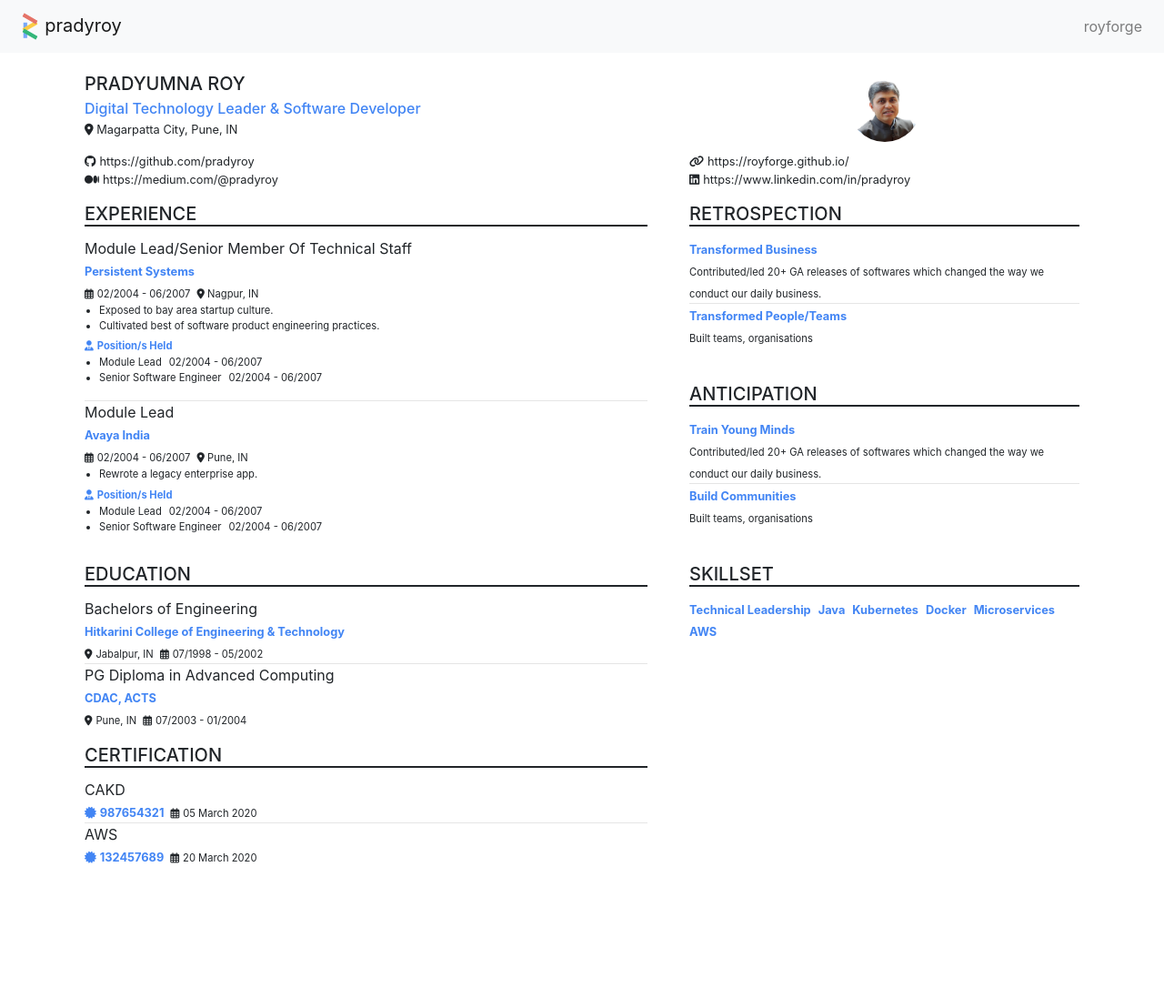
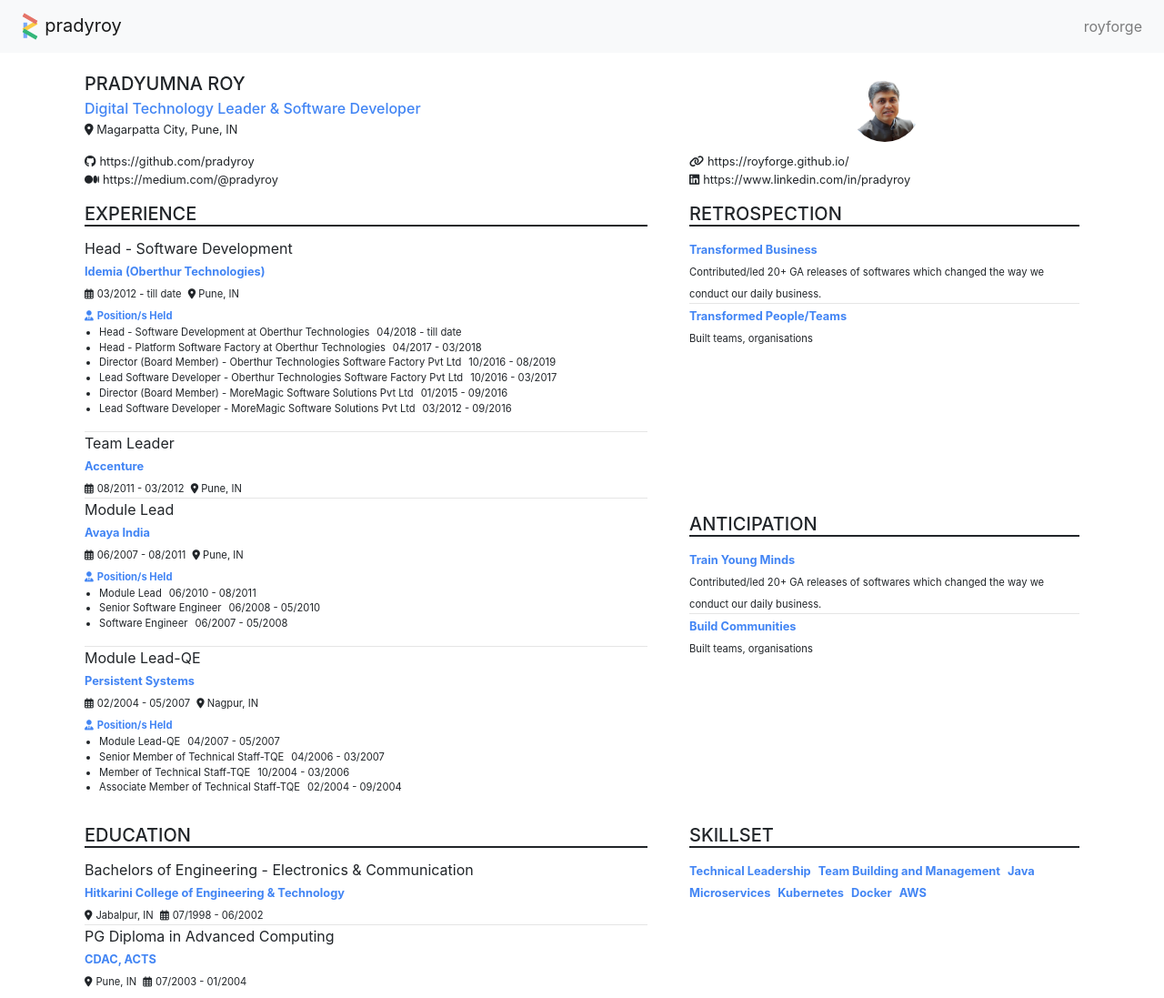
Before and after one commit to pradyroy/pradyroy.github.io, a Jekyll site: the page built from index.md, in a window 1280 px wide and 1097 px high. Shown: the whole window at 91% size. Built offline with Jekyll 4.4.1, drawn with Linux system fonts in a browser that asks for light colours; nearby versions of some CDN libraries.

Commit message:
employment details

```diff
--- a/_config.yml
+++ b/_config.yml
@@ -31,51 +31,77 @@ cv:
     website: "https://royforge.github.io/"
     linkedin: "https://www.linkedin.com/in/pradyroy"
   experience:
-  - lastpositionheld: Module Lead/Senior Member Of Technical Staff
-    company: "Persistent Systems"
-    location: "Nagpur, IN"
-    starttoenddate: "02/2004 - 06/2007"
+  - lastpositionheld: Head - Software Development
+    company: "Idemia (Oberthur Technologies)"
+    location: "Pune, IN"
+    starttoenddate: "03/2012 - till date"
     achievements:
-    - "Exposed to bay area startup culture."
-    - "Cultivated best of software product engineering practices."
     positionsheld:
-    - title: "Module Lead"
-      starttoenddate: "02/2004 - 06/2007"
-    - title: "Senior Software Engineer"
-      starttoenddate: "02/2004 - 06/2007"
+    - title: "Head - Software Development at Oberthur Technologies"
+      starttoenddate: "04/2018 - till date"
+    - title: "Head - Platform Software Factory at Oberthur Technologies"
+      starttoenddate: "04/2017 - 03/2018"
+    - title: "Director (Board Member) - Oberthur Technologies Software Factory Pvt Ltd"
+      starttoenddate: "10/2016 - 08/2019"
+    - title: "Lead Software Developer - Oberthur Technologies Software Factory Pvt Ltd"
+      starttoenddate: "10/2016 - 03/2017"
+    - title: "Director (Board Member) - MoreMagic Software Solutions Pvt Ltd"
+      starttoenddate: "01/2015 - 09/2016"
+    - title: "Lead Software Developer - MoreMagic Software Solutions Pvt Ltd"
+      starttoenddate: "03/2012 - 09/2016"
+  - lastpositionheld: Team Leader
+    company: "Accenture"
+    location: "Pune, IN"
+    starttoenddate: "08/2011 - 03/2012"
   - lastpositionheld: Module Lead
     company: "Avaya India"
     location: "Pune, IN"
-    starttoenddate: "02/2004 - 06/2007"
+    starttoenddate: "06/2007 - 08/2011"
     achievements:
-    - "Rewrote a legacy enterprise app."
     positionsheld:
     - title: "Module Lead"
-      starttoenddate: "02/2004 - 06/2007"
+      starttoenddate: "06/2010 - 08/2011"
     - title: "Senior Software Engineer"
-      starttoenddate: "02/2004 - 06/2007"
+      starttoenddate: "06/2008 - 05/2010"
+    - title: "Software Engineer"
+      starttoenddate: "06/2007 - 05/2008"
+  - lastpositionheld: Module Lead-QE
+    company: "Persistent Systems"
+    location: "Nagpur, IN"
+    starttoenddate: "02/2004 - 05/2007"
+    achievements:
+    positionsheld:
+    - title: "Module Lead-QE"
+      starttoenddate: "04/2007 - 05/2007"
+    - title: "Senior Member of Technical Staff-TQE"
+      starttoenddate: "04/2006 - 03/2007"
+    - title: "Member of Technical Staff-TQE"
+      starttoenddate: "10/2004 - 03/2006"
+    - title: "Associate Member of Technical Staff-TQE"
+      starttoenddate: "02/2004 - 09/2004"
   education:
-  - degree: "Bachelors of Engineering"
+  - degree: "Bachelors of Engineering - Electronics & Communication"
     institute: "Hitkarini College of Engineering & Technology"
     location: "Jabalpur, IN"
-    starttoenddate: "07/1998 - 05/2002"
+    starttoenddate: "07/1998 - 06/2002"
   - degree: "PG Diploma in Advanced Computing"
     institute: "CDAC, ACTS"
     location: "Pune, IN"
     starttoenddate: "07/2003 - 01/2004"
   certification:
-  - name: "CAKD"
-    id: "987654321"
-    certdate: "05 March 2020"
-  - name: "AWS"
-    id: "132457689"
-    certdate: "20 March 2020"
+#  - name: "CAKD"
+#    id: "987654321"
+#    certdate: "05 March 2020"
+#  - name: "AWS"
+#    id: "132457689"
+#    certdate: "20 March 2020"
   skillset:
   - "Technical Leadership"
+  - "Team Building and Management"
   - "Java"
+  - "Microservices"
   - "Kubernetes"
   - "Docker"
-  - "Microservices"
   - "AWS"
   retrospection:
   - title: Transformed Business
--- a/_includes/generatecv.html
+++ b/_includes/generatecv.html
@@ -53,17 +53,21 @@
 						<i class="far fa-calendar-alt pr-1"></i>{{ job.starttoenddate }}
 						<span class="pl-1 fontsizedot70"><i class="fas fa-map-marker-alt"></i> {{ job.location }}</span>
 					</span>
+					{%- if job.achievements.size > 0 -%}
 					<ul class="fontsizedot70 mb-0 pl-3">
 						{%- for achievement in job.achievements -%}
   						<li>{{ achievement }}</li>
   						{%- endfor -%}
 					</ul>
+					{%- endif -%}
+					{%- if job.positionsheld.size > 0 -%}
 					<span class="fontsizedot70 brand font-weight-bold"><i class="fas fa-user-tie pr-1"></i>Position/s Held</span>
 					<ul class="fontsizedot70 pl-3">
 						{%- for positionheld in job.positionsheld -%}
   						<li>{{ positionheld.title }}<span class="pl-2">{{ positionheld.starttoenddate }}</span></li>
   						{%- endfor -%}
 					</ul>
+					{%- endif -%}
 					{%- if forloop.last != true -%}
 					<hr class="my-0"/>
 					{%- endif -%}
@@ -110,6 +114,7 @@
 					{%- endif -%}
 				{%- endfor -%}
 			</div>
+			{%- if site.cv.certification.size > 0 -%}
 			<div class="card-body">
 				<h5 class="card-title heading">CERTIFICATION</h5>
 				{%- for cert in site.cv.certification -%}
@@ -125,6 +130,7 @@
 					{%- endif -%}
 				{%- endfor -%}
 			</div>
+			{%- endif -%}
 		</div>
 		<div class="col-12 col-sm-12 col-md-5 col-lg-5 col-xl-5 card border-0 d-flex w-100">
 			<div class="card-body">
```
